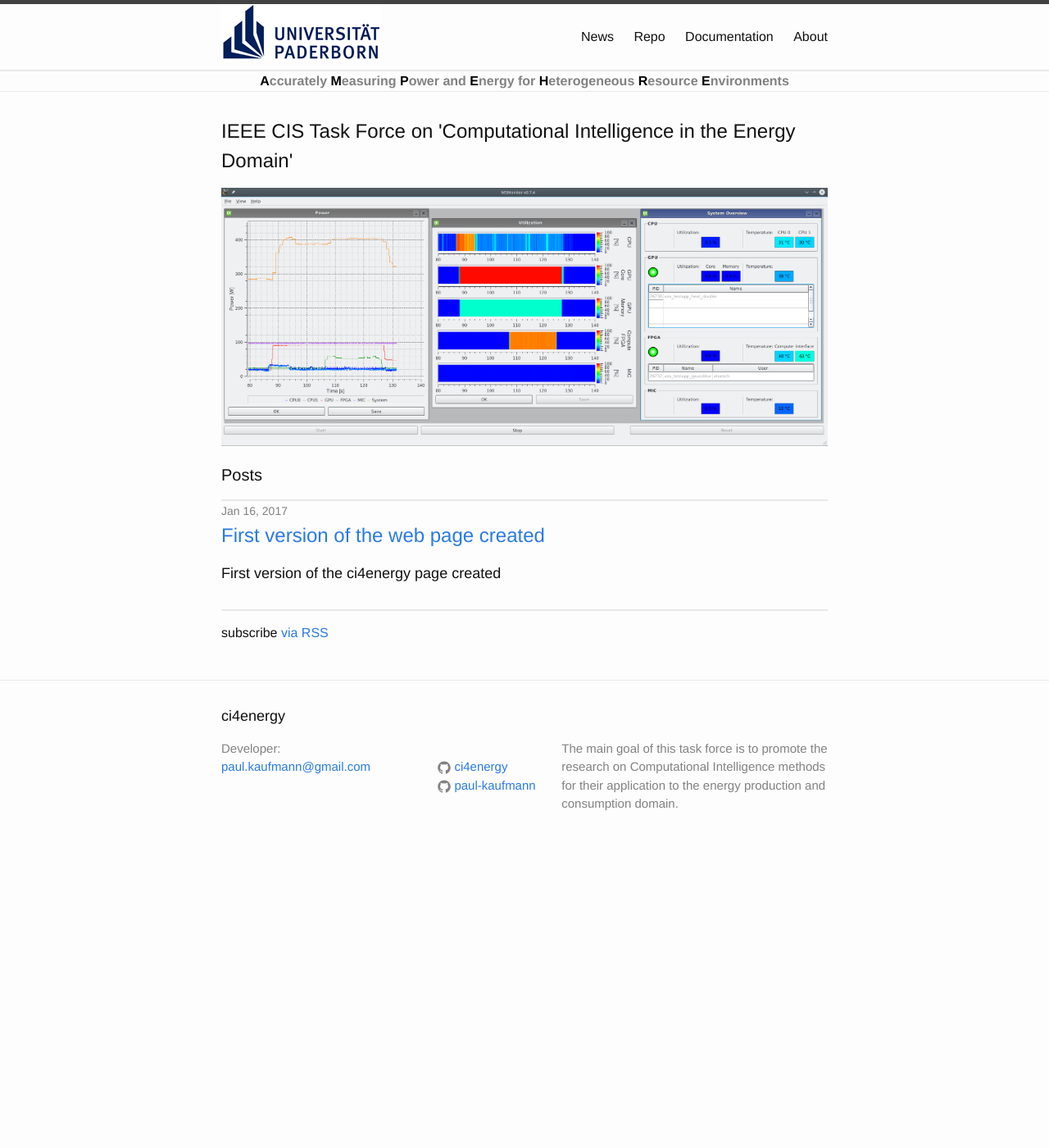
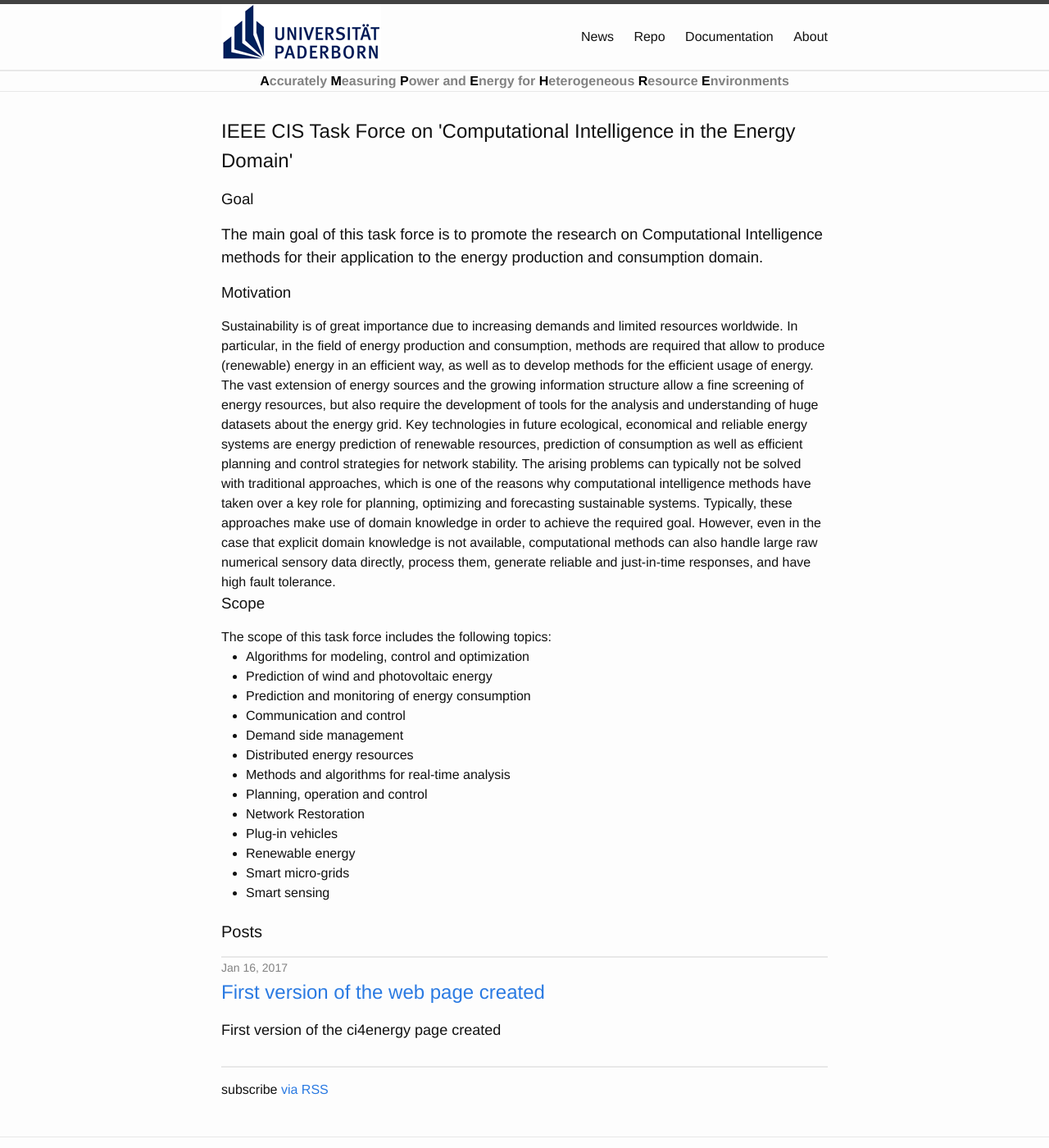
Before and after one commit to ci4energy/ci4energy.github.io, a Jekyll site: the page built from index.html, in a window 1280 px wide and 1400 px high. Shown: the whole window at 82% size. Built offline with Jekyll 4.4.1, drawn with Linux system fonts in a browser that asks for light colours.

Commit message:
no message

```diff
--- a/index.html
+++ b/index.html
@@ -4,9 +4,39 @@
 
 <div class="home">
 
-  <h1 class="large-page-heading">IEEE CIS Task Force on 'Computational Intelligence in the Energy Domain'</h6>
+<h1 class="large-page-heading">IEEE CIS Task Force on 'Computational Intelligence in the Energy Domain'</h6>
 
-  <a href="{{ site.baseurl }}/assets/msmonitor_3.png"><img src="{{ site.baseurl }}/assets/msmonitor_3.png" alt="msmonitor" width="$content-width"></a>
+<h3> Goal <h3>
+
+The main goal of this task force is to promote the research on Computational Intelligence methods for their application to the energy production and consumption domain.
+
+
+<h3> Motivation </h3>
+
+Sustainability is of great importance due to increasing demands and limited resources worldwide. In particular, in the field of energy production and consumption, methods are required that allow to produce (renewable) energy in an efficient way, as well as to develop methods for the efficient usage of energy. The vast extension of energy sources and the growing information structure allow a fine screening of energy resources, but also require the development of tools for the analysis and understanding of huge datasets about the energy grid. Key technologies in future ecological, economical and reliable energy systems are energy prediction of renewable resources, prediction of consumption as well as efficient planning and control strategies for network stability.
+
+
+The arising problems can typically not be solved with traditional approaches, which is one of the reasons why computational intelligence methods have taken over a key role for planning, optimizing and forecasting sustainable systems. Typically, these approaches make use of domain knowledge in order to achieve the required goal. However, even in the case that explicit domain knowledge is not available, computational methods can also handle large raw numerical sensory data directly, process them, generate reliable and just-in-time responses, and have high fault tolerance.
+
+<h3>Scope</h3>
+
+The scope of this task force includes the following topics:
+
+<ul>
+<li> Algorithms for modeling, control and optimization
+<li> Prediction of wind and photovoltaic energy
+<li> Prediction and monitoring of energy consumption
+<li> Communication and control
+<li> Demand side management
+<li> Distributed energy resources
+<li> Methods and algorithms for real-time analysis
+<li> Planning, operation and control
+<li> Network Restoration
+<li> Plug-in vehicles
+<li> Renewable energy
+<li> Smart micro-grids
+<li> Smart sensing
+</ul>
 
   <h1 class="page-heading">Posts</h1>
 
```
